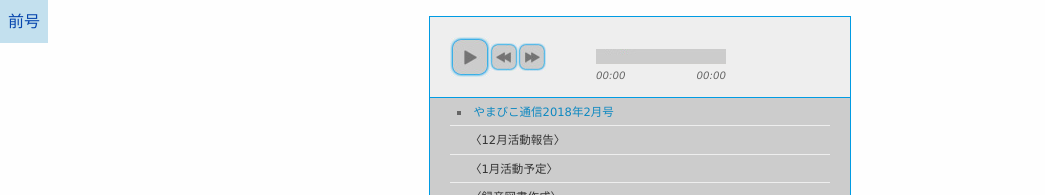
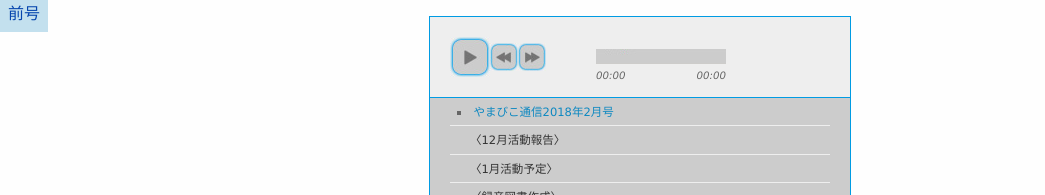
Before and after one commit to o-yamabiko/o-yamabiko.github.io, a Jekyll site: the page built from _tusin/tusin201802.md, in a window 1280 px wide. Shown: the top 195 px of the page, without its empty margins (0-1045 px from the left). Built offline with Jekyll 4.4.1, drawn with Linux system fonts in a browser that asks for light colours.

Commit message:
pagelink

```diff
--- a/_tusin/tusin201802.md
+++ b/_tusin/tusin201802.md
@@ -79,6 +79,6 @@
 <div>
 <img src="media/tusin201802-2.png" alt="やまびこ通信2018年2月号ページ2" srcset="media/tusin201802-2.svg" />
 </div>
-<div class="left">
-<a href="tusin201801.html">前号</a>
+<div class="nav">
+<span class="pglink"><a href="tusin201801.html">前号</a></span>
 </div>
--- a/css/pandoc.css
+++ b/css/pandoc.css
@@ -330,17 +330,13 @@
     page-break-after: avoid;
   }
 }
- .left {
-   padding: .5em;
-   background: rgba(109, 179, 214, .4);
+ .nav {
    position: fixed;
    top: 0;
    left: 0;
+   text-align: center;
  }
- .right {
+ .pglink {
    padding: .5em;
    background: rgba(109, 179, 214, .4);
-   position: fixed;
-   top: 0;
-   right: 0;
  }
```
Also changed, not shown: _tusin/tusin201712.md (+2 -2 lines), _tusin/tusin201801.md (+2 -5 lines).
